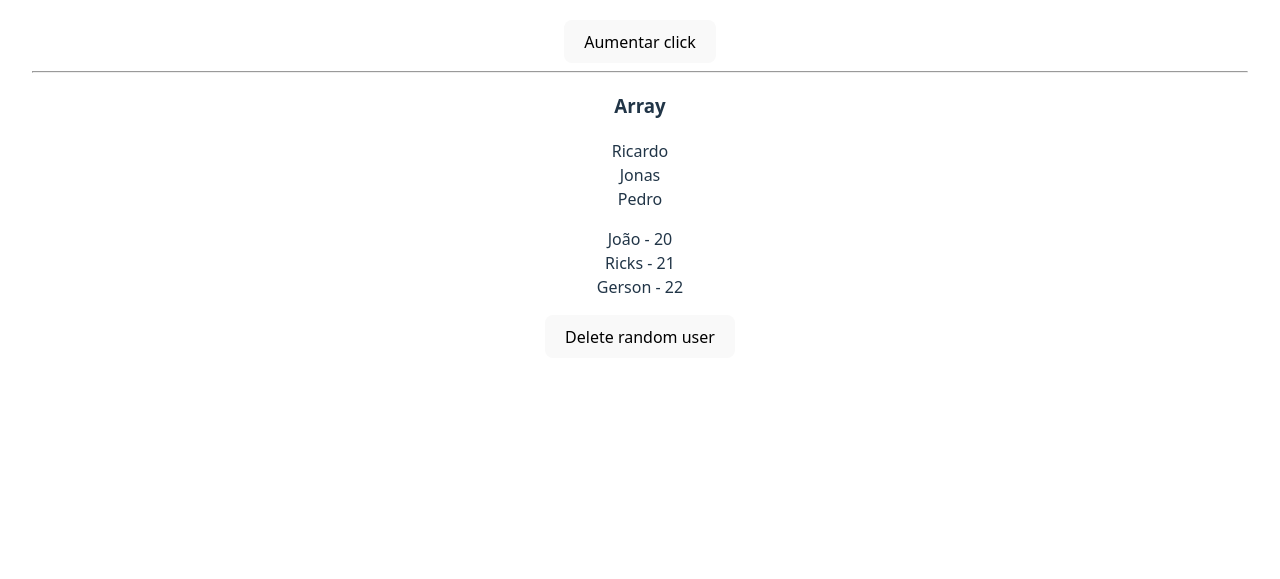
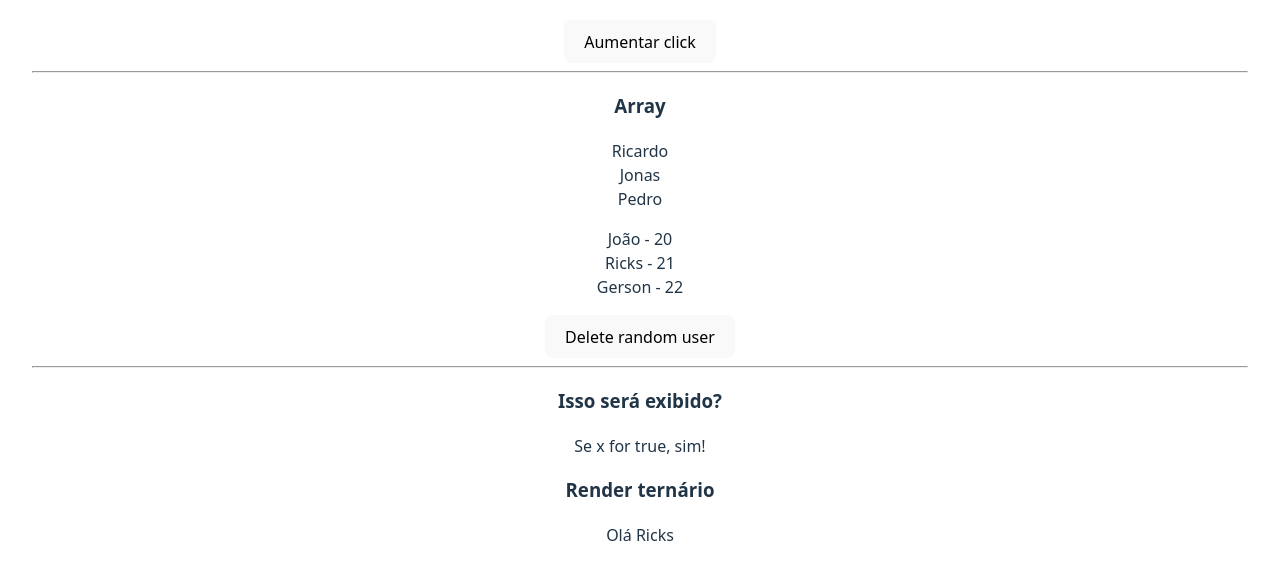
Before and after one commit to mfrickss/reactJS, a React (Vite) app in the folder 3_AVANÇANDO_EM_REACT/avancandoReact/: page / in a window 1280 px wide. Shown: the part 1245-1824 px from the top of the page. Built offline with nearby package versions, Linux system fonts and the light colour scheme.

Commit message:
Render condicional e ternário

```diff
--- a/3_AVANÇANDO_EM_REACT/avancandoReact/src/App.jsx
+++ b/3_AVANÇANDO_EM_REACT/avancandoReact/src/App.jsx
@@ -9,6 +9,7 @@ import Data from './components/Data';
 
 // 4 - Renderização de lista
 import ListRender from './components/listRender';
+import ConditionalRender from './components/ConditionalRender';
 
 function App() {
   const [count, setCount] = useState(0)
@@ -27,6 +28,9 @@ function App() {
         {/* 4 - Render de Lista */}
         <h3>Array</h3>
         <ListRender />
+        {/* 7 - Render condicional */}
+        <hr></hr>
+        <ConditionalRender />
       </div>
     </>
   )
--- /dev/null
+++ b/3_AVANÇANDO_EM_REACT/avancandoReact/src/components/ConditionalRender.jsx
@@ -0,0 +1,27 @@
+import React from 'react'
+
+const ConditionalRender = () => {
+    const x = true;
+
+    const name =  "Ricks"
+  return (
+    <div>
+        {/* 7 - Render condicional */}
+        <h3>Isso será exibido?</h3>
+        {x && <p>Se x for true, sim!</p>}
+        {/* 8 - else */}
+         <h3>Render ternário</h3>
+        {name === "Ricks" ? (
+            <div>
+                <p>Olá {name}</p>
+            </div>
+        ) : (
+            <div>
+                <p>Nome não encontrado</p>
+            </div>
+        )}
+    </div>
+  )
+}
+
+export default ConditionalRender
```
